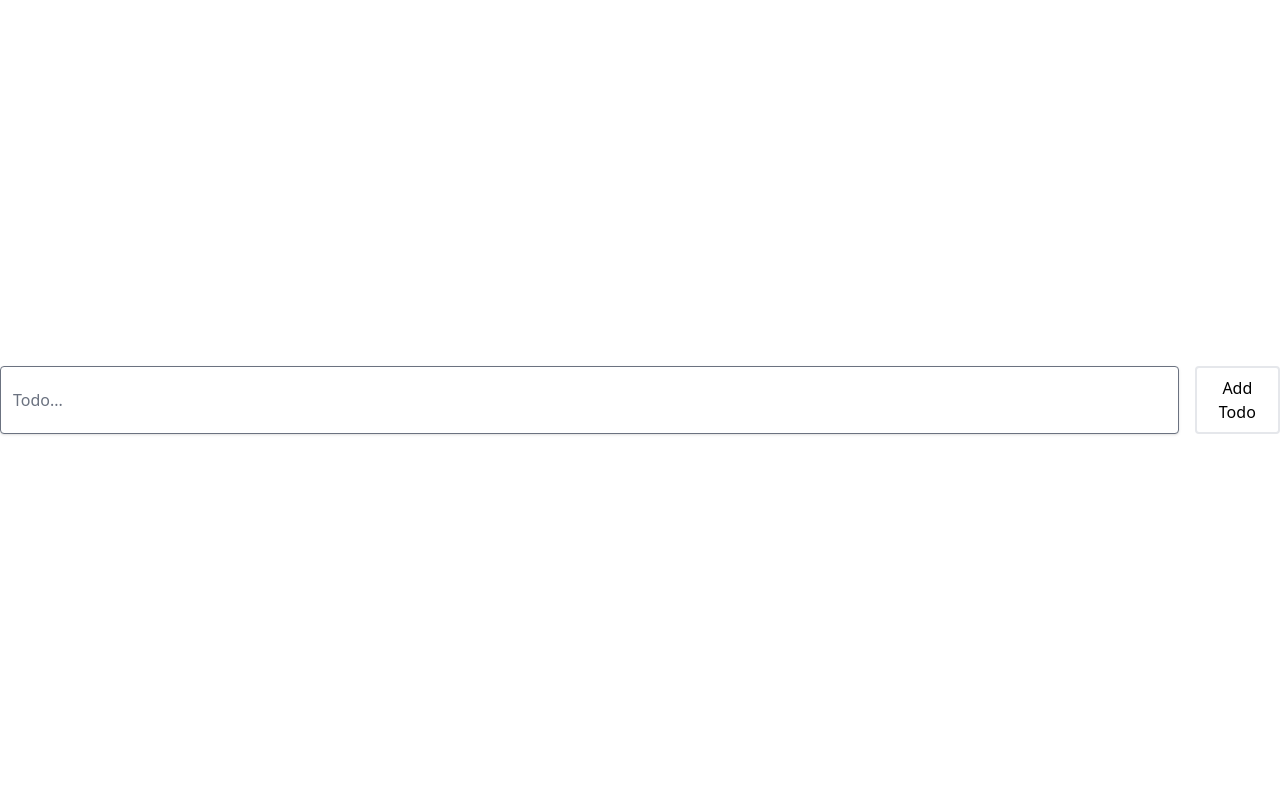
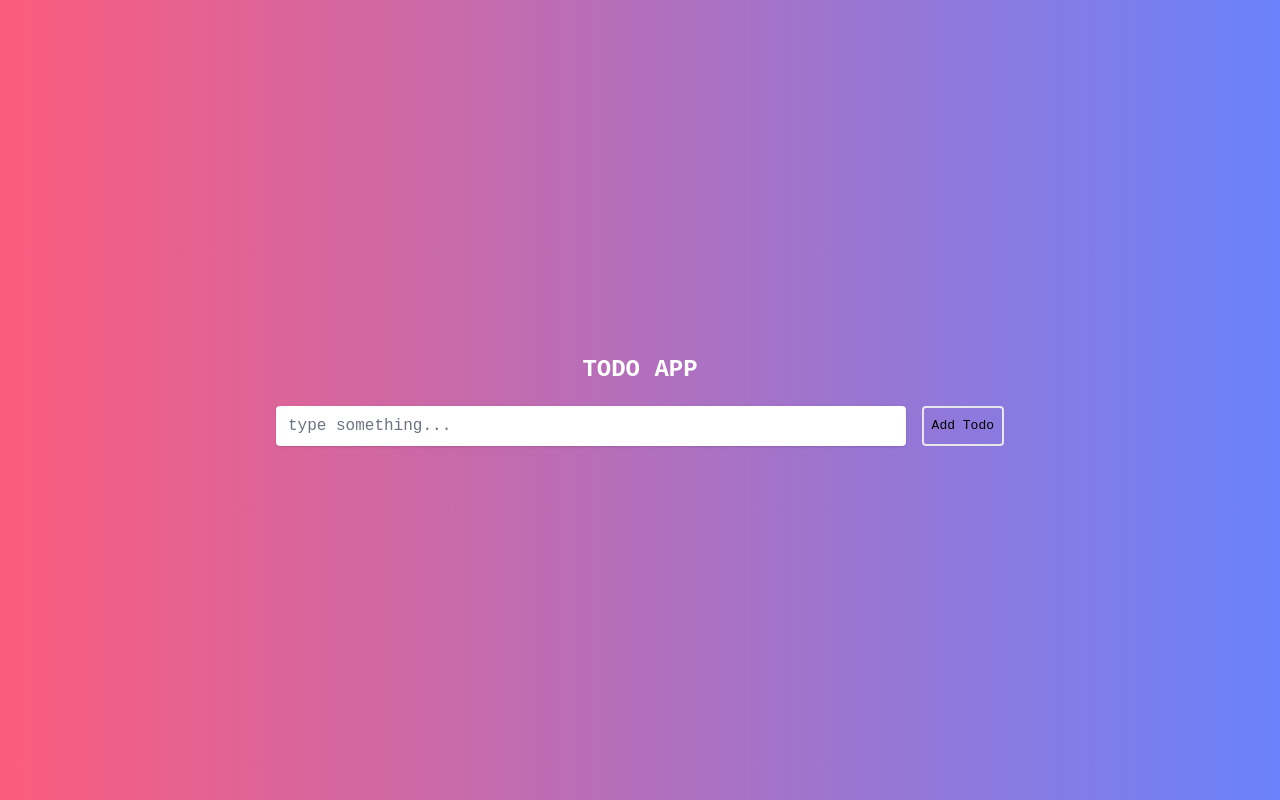
Before and after one commit to den4592/redux-toolkit-todo, a React (Vite) app: page / in a window 1280 px wide. Built offline with nearby package versions, Linux system fonts and the light colour scheme.

Commit message:
form 스타일링 추가

```diff
--- a/index.html
+++ b/index.html
@@ -5,7 +5,7 @@
     <link rel="icon" type="image/svg+xml" href="/vite.svg" />
     <meta name="viewport" content="width=device-width, initial-scale=1.0" />
     <script src="https://cdn.tailwindcss.com?plugins=forms,typography,aspect-ratio,line-clamp"></script>
-    <title>Vite + React + TS</title>
+    <title>Todo App</title>
   </head>
   <body>
     <div id="root"></div>
--- a/src/App.css
+++ b/src/App.css
@@ -5,7 +5,12 @@
 }
 
 #root {
-  max-width: 1280px;
+  max-width: 768px;
   margin: 0 auto;
   text-align: center;
+  font-family: monospace;
 }
+
+body {
+  background-image: linear-gradient(to right, #fc5c7d, #6a82fb);
+}
--- a/src/App.tsx
+++ b/src/App.tsx
@@ -3,7 +3,7 @@ import TodoForm from "./components/TodoForm";
 
 function App() {
   return (
-    <div className="w-full h-screen flex items-center content-center">
+    <div className="w-full h-screen flex items-center content-center min-h-[700px]">
       <TodoForm />
     </div>
   );
--- a/src/components/TodoForm.tsx
+++ b/src/components/TodoForm.tsx
@@ -4,15 +4,16 @@ import { addTodo } from "../features/todos/todosSlice";
 const TodoForm = () => {
   const dispatch = useAppDispatch();
   return (
-    <div className="container xl-auto m-auto">
+    <div className="container ml-5 mr-5">
+      <h1 className="text-2xl mb-5 text-white font-bold">TODO APP</h1>
       <form className="flex justify-center">
         <input
           type="text"
           id="text"
-          placeholder="Todo..."
-          className="w-3/5 shadow appearance-none border rounded w-full py-2 px-3 mr-4 text-grey-darker"
+          placeholder="type something..."
+          className="shadow appearance-none shadow appearance-none border-none rounded w-full py-2 px-3 mr-4 text-grey-darker"
         />
-        <button className="flex-no-shrink p-2 border-2 rounded text-teal border-teal hover:text-white hover:bg-indigo-400">
+        <button className="shrink-0 p-2 border-2 rounded hover:text-white hover:bg-pink-400 ">
           Add Todo
         </button>
       </form>
```
